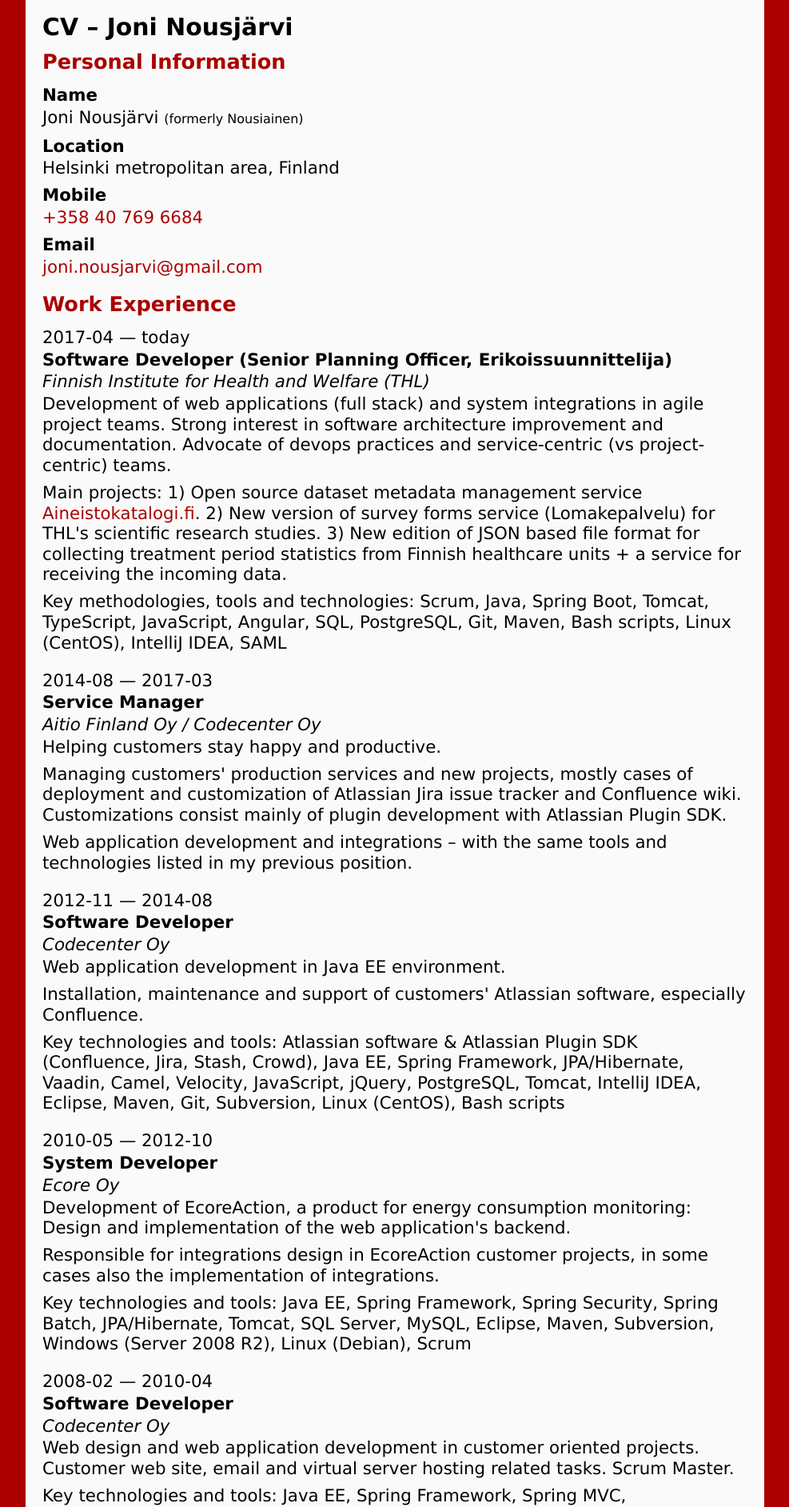
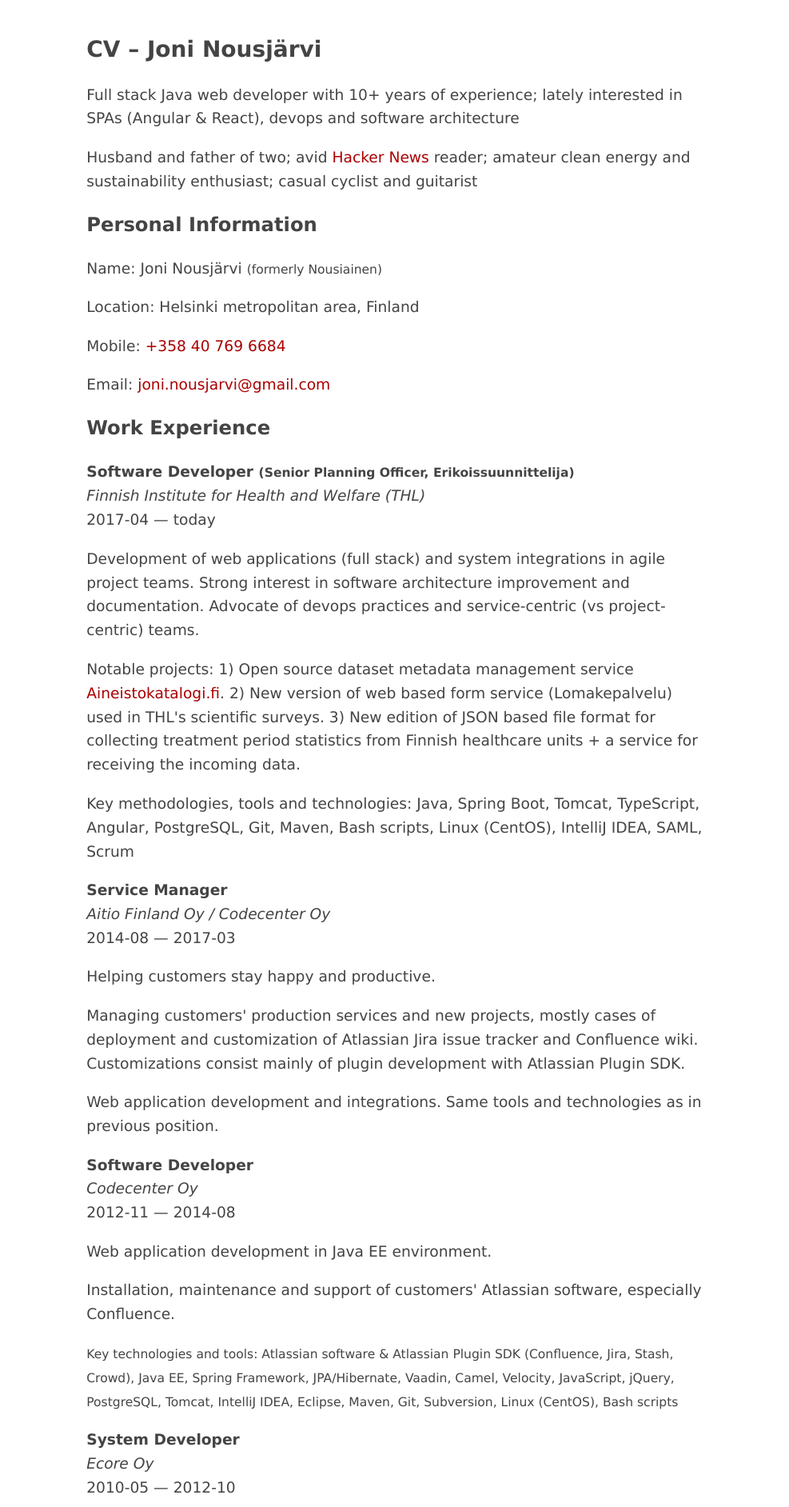
Before and after one commit to joninous/joninous.github.io, a Jekyll site: the page built from cv/index.html, in a window 1280 px wide. Shown: the top 1884 px of the page at 80% size, without its empty margins (146-1133 px from the left). Built offline with Jekyll 4.4.1, drawn with Linux system fonts in a browser that asks for light colours; some of the changed text lies outside the part shown.

Commit message:
Update CV content and styles
- Add short summary text to beginning.
- Describe job positions more concisely, especially the older ones.
- Add list of recents trainings under education.
- Add link to page history in GitHub.
- Use site's default CSS for CV as well.
- Hide links when printing the page.

```diff
--- a/css/all.css
+++ b/css/all.css
@@ -1,11 +1,11 @@
 body {
     margin: 40px auto;
-    max-width: 700px;
+    max-width: 65ch;
     line-height: 1.6;
+    padding: 0 10px;
+    color: #444;
+    font-family: Verdana, sans-serif;
     font-size: 14pt;
-    color: #444;
-    padding: 0 10px;
-    font-family: Verdana, sans-serif;
 }
 
 h1 {
@@ -32,3 +32,34 @@
     font-size: 0.9em;
     font-style: italic;
 }
+
+.position {
+    margin: 0;
+    font-size: 1em;
+    font-weight: bold;
+}
+.organization {
+    font-style: italic;
+}
+
+@media screen and (max-width: 400px) {
+
+    body {
+        margin-top: 1em;
+        margin-bottom: 1em;
+    }
+
+}
+
+@media print {
+
+    body {
+        margin-top: 1em;
+        margin-bottom: 1em;
+    }
+
+    .hide-in-print {
+        display: none;
+    }
+
+}
--- a/cv/index.html
+++ b/cv/index.html
@@ -1,96 +1,86 @@
 ---
-layout: blank
+layout: default
 ---
+<h1>CV &ndash; Joni Nousjärvi</h1>
 
-<!DOCTYPE html>
-<html lang="en">
-
-<head>
- <meta charset="utf-8" />
- <meta name="viewport" content="width=device-width, initial-scale=1">
- <meta name="keywords" content="joni, nousjärvi, nousiainen, cv, jouni, jani, ansioluettelo, resume, java, javascript, typescript, spring, angular, sql, maven, tomcat, postgresql, thl" />
- <link rel="shortcut icon" href="/favicon.ico" type="image/x-icon" />
- <link rel="icon" href="/favicon.ico" type="image/x-icon" />
- <link rel="stylesheet" href="/css/cv/all.css" />
- <link rel="stylesheet" href="/css/cv/print.css" media="print" />
- <title>CV &mdash; Joni Nousjärvi</title>
-</head>
-
-<body>
-<main>
-<h1>CV &ndash; Joni Nousjärvi</h1>
+<div>
+<p>Full stack Java web developer with 10+ years of experience; lately interested in SPAs (Angular &amp; React), devops and software architecture</p>
+<p>Husband and father of two; avid <a href="https://news.ycombinator.com/" target="_blank">Hacker News</a> reader; amateur clean energy and sustainability enthusiast; casual cyclist and guitarist</p>
+</div>
 
 <h2>Personal Information</h2>
 
 <div class="personal-info">
- <p>Name</p>
- <p>Joni Nousjärvi <small class="no-break">(formerly Nousiainen)</small></p>
- <p>Location</p>
- <p>Helsinki metropolitan area, Finland</p>
- <p>Mobile</p>
- <p><a href="tel:+358407696684">+358 40 769 6684</a></p>
- <p>Email</p>
- <p><a href="mailto:joni.nousjarvi@gmail.com">joni.nousjarvi@gmail.com</a></p>
+<p>Name: Joni Nousjärvi <small class="no-break">(formerly Nousiainen)</small></p>
+<p>Location: Helsinki metropolitan area, Finland</p>
+<p>Mobile: <a href="tel:+358407696684">+358 40 769 6684</a></p>
+<p>Email: <a href="mailto:joni.nousjarvi@gmail.com">joni.nousjarvi@gmail.com</a></p>
 </div>
 
 <h2>Work Experience</h2>
 
 <div class="work">
+<h3 class="position">Software Developer <small>(Senior Planning Officer, Erikoissuunnittelija)</small></h3>
+<div class="organization">Finnish Institute for Health and Welfare (THL)</div>
 <div class="time">2017-04 &mdash; today</div>
-<div class="position">Software Developer (Senior Planning Officer, Erikoissuunnittelija)</div>
- <div class="organization">Finnish Institute for Health and Welfare (THL)</div>
 <div class="description"><p>Development of web applications (full stack) and system integrations in agile project teams. Strong interest in software architecture improvement and documentation. Advocate of devops practices and service-centric (vs project-centric) teams.</p>
- <p>Main projects: 1) Open source dataset metadata management service <a href="https://aineistokatalogi.fi/" target="_blank">Aineistokatalogi.fi</a>. 2) New version of survey forms service (Lomakepalvelu) for THL's scientific research studies. 3) New edition of JSON based file format for collecting treatment period statistics from Finnish healthcare units + a service for receiving the incoming data.</p>
-<p>Key methodologies, tools and technologies: Scrum, Java, Spring Boot, Tomcat, TypeScript, JavaScript, Angular, SQL, PostgreSQL, Git, Maven, Bash scripts, Linux (CentOS), IntelliJ IDEA, SAML</p>
+<p>Notable projects: 1) Open source dataset metadata management service <a href="https://aineistokatalogi.fi/" target="_blank">Aineistokatalogi.fi</a>. 2) New version of web based form service (Lomakepalvelu) used in THL's scientific surveys. 3) New edition of JSON based file format for collecting treatment period statistics from Finnish healthcare units + a service for receiving the incoming data.</p>
+<p>Key methodologies, tools and technologies: Java, Spring Boot, Tomcat, TypeScript, Angular, PostgreSQL, Git, Maven, Bash scripts, Linux (CentOS), IntelliJ IDEA, SAML, Scrum</p>
 </div>
 </div>
 
 <div class="work">
+<h3 class="position">Service Manager</h3>
+<div class="organization">Aitio Finland Oy / Codecenter Oy</div>
 <div class="time">2014-08 &mdash; 2017-03</div>
-<div class="position">Service Manager</div>
-<div class="organization">Aitio Finland Oy / Codecenter Oy</div>
 <div class="description"><p>Helping customers stay happy and productive.</p>
 <p>Managing customers' production services and new projects, mostly cases of deployment and customization of Atlassian Jira issue tracker and Confluence wiki. Customizations consist mainly of plugin development with Atlassian Plugin SDK.</p>
-<p>Web application development and integrations &ndash; with the same tools and technologies listed in my previous position.</p>
+<p>Web application development and integrations. Same tools and technologies as in previous position.</p>
 </div>
 </div>
 
 <div class="work">
+<h3 class="position">Software Developer</h3>
+<div class="organization">Codecenter Oy</div>
 <div class="time">2012-11 &mdash; 2014-08</div>
- <div class="position">Software Developer</div>
- <div class="organization">Codecenter Oy</div>
 <div class="description"><p>Web application development in Java EE environment.</p>
 <p>Installation, maintenance and support of customers' Atlassian software, especially Confluence.</p>
-<p>Key technologies and tools: Atlassian software &amp; Atlassian Plugin SDK (Confluence, Jira, Stash, Crowd), Java EE, Spring Framework, JPA/Hibernate, Vaadin, Camel, Velocity, JavaScript, jQuery, PostgreSQL, Tomcat, IntelliJ IDEA, Eclipse, Maven, Git, Subversion, Linux (CentOS), Bash scripts</p></div>
+ <p><small>Key technologies and tools: Atlassian software &amp; Atlassian Plugin SDK (Confluence, Jira, Stash, Crowd), Java EE, Spring Framework, JPA/Hibernate, Vaadin, Camel, Velocity, JavaScript, jQuery, PostgreSQL, Tomcat, IntelliJ IDEA, Eclipse, Maven, Git, Subversion, Linux (CentOS), Bash scripts</small></p></div>
 </div>
 
 <div class="work">
+<h3 class="position">System Developer</h3>
+<div class="organization">Ecore Oy</div>
 <div class="time">2010-05 &mdash; 2012-10</div>
- <div class="position">System Developer</div>
- <div class="organization">Ecore Oy</div>
 <div class="description">
-<p>Development of EcoreAction, a product for energy consumption monitoring: Design and implementation of the web application's backend.</p>
-<p>Responsible for integrations design in EcoreAction customer projects, in some cases also the implementation of integrations.</p>
-<p>Key technologies and tools: Java EE, Spring Framework, Spring Security, Spring Batch, JPA/Hibernate, Tomcat, SQL Server, MySQL, Eclipse, Maven, Subversion, Windows (Server 2008 R2), Linux (Debian), Scrum</p></div>
+<p>Development of EcoreAction product, a web application for energy consumption monitoring; API, backend and database design and implementation. Integrations between EcoreAction and customers' systems.</p>
+<p><small>Key technologies and tools: Java EE, Spring Framework (MVC, Security, Batch), JPA/Hibernate, Tomcat, SQL Server, MySQL, Eclipse, Maven, Subversion, Linux (Debian), Windows Server, Scrum</small></p></div>
 </div>
 
 <div class="work">
+<h3 class="position">Software Developer</h3>
+<div class="organization">Codecenter Oy</div>
 <div class="time">2008-02 &mdash; 2010-04</div>
- <div class="position">Software Developer</div>
- <div class="organization">Codecenter Oy</div>
-<div class="description"><p>Web design and web application development in customer oriented projects. Customer web site, email and virtual server hosting related tasks. Scrum Master.</p>
-<p>Key technologies and tools: Java EE, Spring Framework, Spring MVC, JPA/Hibernate, (X)HTML, CSS, JavaScript, jQuery, PostgreSQL, Tomcat, Eclipse, Maven, Subversion, Linux (CentOS &amp; Ubuntu), VMware vSphere, Scrum</p></div>
+<div class="description"><p>Web design and web application development in customer oriented projects. Customer web site, email and virtual server hosting. Scrum Master.</p>
+<p><small>Key technologies and tools: Java EE, Spring Framework, JPA/Hibernate, JavaScript, jQuery, PostgreSQL, Tomcat, Eclipse, Maven, Subversion, Linux (CentOS &amp; Ubuntu), VMware vSphere, Scrum</small></p></div>
 </div>
 
 <h2>Education</h2>
 
 <div class="education">
+<h3 class="position">Bachelor of Science (Economics and Business Administration)</h3>
+<div class="organization">Faculty of Information Technology, University of Jyväskylä</div>
 <div class="time">2004 &mdash; 2016</div>
-<div class="position">Bachelor of Science (Economics and Business Administration)</div>
-<div class="organization">Faculty of Information Technology, University of Jyväskylä</div>
-<div class="description">Main field of study Information Systems Science (see <a href="transcript_of_records.html">transcript of records</a>).<br>
+ <div class="description"><p>Major in Information Systems Science <span class="hide-in-print">(see <a href="transcript_of_records.html">transcript of records</a>)</span><br>
 Bachelor's thesis: <span style="font-style:italic;">Monitoring e-service quality</span><br>
-Master's degree studies currently on hold.</div>
+ Master's degree studies currently on hold</p></div>
+</div>
+
+<div class="education">
+<h3 class="position">Recent trainings</h3>
+<div class="time"></div>
+<div class="description"><p>2020-09: &quot;Ohjelmistojen tietoturvallinen elinkaarihallinta&quot; by CGI<br>2020-05: &quot;Uhkamallinnus, pilvipalvelu arkkitehtuuri ja tietoturva&quot; by F-Secure</p>
+</div>
 </div>
 
 <h2>Languages</h2>
@@ -101,13 +91,12 @@
 <div class="language">Swedish &amp; German &ndash; basic</div>
 </div>
 
+<div class="hide-in-print">
+
 <h2>Links</h2>
 
-<div class="link"><p><a href="https://github.com/joninous" target="blank">GitHub</a></p></div>
+<div class="link"><p><a href="https://github.com/joninous" target="blank">GitHub</a>, <small>see for example <a href="https://github.com/joninous/joninous.github.io/blob/master/cv/index.html" target="_blank">change history of this CV</a></small></p></div>
 <div class="link"><p><a href="https://fi.linkedin.com/in/joninousjarvi" target="blank">LinkedIn</a></p></div>
 <div class="link"><p><a href="https://twitter.com/JoniNous" target="blank">Twitter</a></p></div>
 
-</main>
-</body>
-
-</html>
+</div>
```
